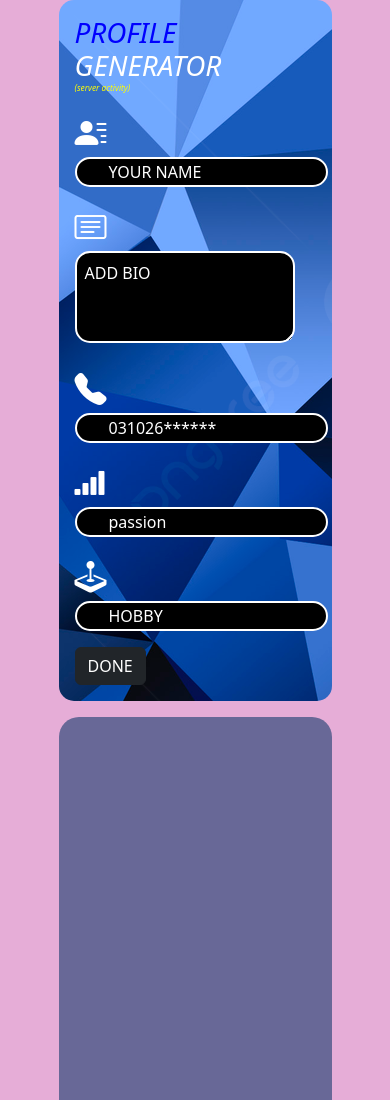
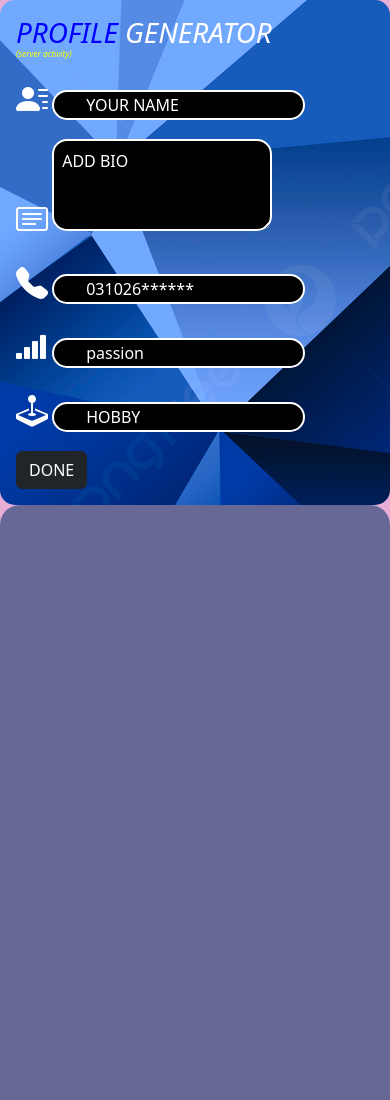
Before and after one commit to M1muzammil/newcrud, a website: page public/index.html in a window 390 px wide. Shown: the top 1100 px of the page. Drawn offline with nearby package versions, Linux system fonts and the light colour scheme; some packages are replaced by stand-ins of ours; no server answers; a script that the page names is missing.

Commit message:
responsive

```diff
--- a/public/style.css
+++ b/public/style.css
@@ -145,3 +145,19 @@ row-gap: 2em;
         }
 
       }
+      @media only screen and (max-width: 400px) {
+
+        .mainobject{
+            width: 100%;
+
+        }
+        .result{
+            margin: 0;
+        padding: 0;
+    width: 100%;}
+        .maindiv{
+            width: 100%;
+        }
+
+
+      }
```
